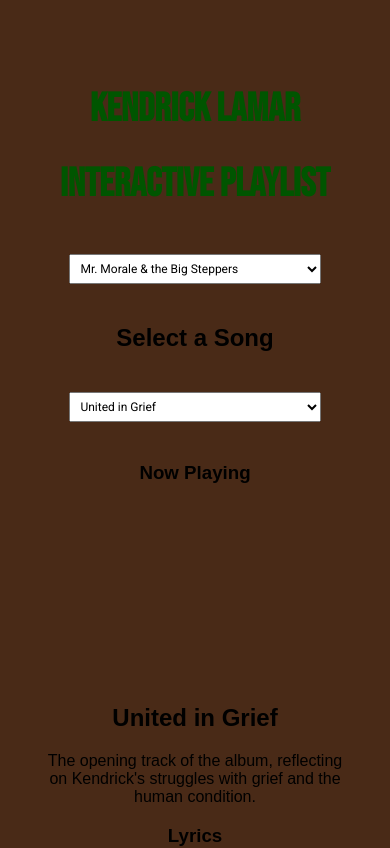
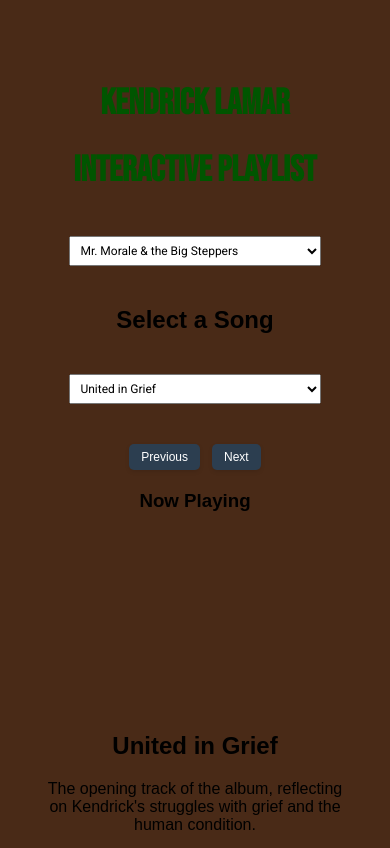
Before and after one commit to currenjin/interactive-playlist, a React (Create React App) app: page / in a window 390 px wide. Shown: the top 848 px of the page. Built offline with nearby package versions, Linux system fonts and the light colour scheme.

Commit message:
Feat: 곡 이전/다음 재생 및 자동재생 추가

```diff
--- a/src/App.css
+++ b/src/App.css
@@ -1,3 +1,4 @@
+/* App.css */
 .main-container {
   min-height: 100vh;
   padding: 20px;
@@ -34,13 +35,48 @@
   margin-top: 20px;
 }
 
+.navigation-buttons {
+  margin: 20px 0;
+}
+
+.navigation-buttons button {
+  background-color: #2C3E50;
+  color: white;
+  border: none;
+  padding: 10px 20px;
+  font-size: 16px;
+  cursor: pointer;
+  margin: 0 10px;
+  border-radius: 5px;
+  box-shadow: 0 2px 4px rgba(0, 0, 0, 0.1);
+  transition: background-color 0.3s ease, transform 0.2s ease;
+}
+
+.navigation-buttons button:hover {
+  background-color: #34495E;
+}
+
+.navigation-buttons button:active {
+  background-color: #1F2A38;
+  transform: scale(0.98);
+}
+
+.navigation-buttons button:focus {
+  outline: none;
+}
+
+.navigation-buttons button:disabled {
+  background-color: #BDC3C7;
+  cursor: not-allowed;
+}
+
 @media (max-width: 768px) {
   .main-container {
     padding: 10px;
   }
 
   h1 {
-    font-size: 50px;
+    font-size: 40px;
   }
 
   select {
@@ -52,11 +88,17 @@
     height: 220px;
     width: 100%;
   }
+
+  .navigation-buttons button {
+    padding: 8px 16px;
+    font-size: 14px;
+    margin: 0 8px;
+  }
 }
 
 @media (max-width: 480px) {
   h1 {
-    font-size: 40px;
+    font-size: 36px;
   }
 
   select {
@@ -67,4 +109,10 @@
   .youtube-player {
     height: 180px;
   }
+
+  .navigation-buttons button {
+    padding: 6px 12px;
+    font-size: 12px;
+    margin: 0 6px;
+  }
 }
--- a/src/App.js
+++ b/src/App.js
@@ -24,6 +24,22 @@
         setSelectedSong(0);
     }, [selectedAlbum]);
 
+    const handleNextSong = () => {
+        if (selectedSong < album.songs.length - 1) {
+            setSelectedSong(selectedSong + 1);
+        } else {
+            setSelectedSong(0);
+        }
+    };
+
+    const handlePreviousSong = () => {
+        if (selectedSong > 0) {
+            setSelectedSong(selectedSong - 1);
+        } else {
+            setSelectedSong(album.songs.length - 1);
+        }
+    };
+
     return (
         <div className="main-container">
             <h1>Kendrick Lamar</h1>
@@ -32,8 +48,14 @@
                 setSelectedAlbum(albumKey);
                 setSelectedSong(0);
             }} />
-            <SongSelect album={album} onSongSelect={(songIndex) => setSelectedSong(songIndex)} />
-            <Player videoId={song.youtubeId} />
+            <SongSelect album={album} selectedSong={selectedSong} onSongSelect={(songIndex) => setSelectedSong(songIndex)} />
+
+            <div className="navigation-buttons">
+                <button onClick={handlePreviousSong}>Previous</button>
+                <button onClick={handleNextSong}>Next</button>
+            </div>
+
+            <Player videoId={song.youtubeId} onSongEnd={handleNextSong} />
             <SongDetails song={song} />
         </div>
     );
--- a/src/components/Player.js
+++ b/src/components/Player.js
@@ -1,15 +1,27 @@
 import React, { useEffect, useRef } from 'react';
 
-export default function Player({ videoId }) {
+export default function Player({ videoId, onSongEnd }) {
     const playerRef = useRef(null);
     const playerInstance = useRef(null);
 
     useEffect(() => {
-        const script = document.createElement('script');
-        script.src = "https://www.youtube.com/iframe_api";
-        document.body.appendChild(script);
+        if (!window.YT) {
+            const script = document.createElement('script');
+            script.src = "https://www.youtube.com/iframe_api";
+            document.body.appendChild(script);
 
-        window.onYouTubeIframeAPIReady = () => {
+            window.onYouTubeIframeAPIReady = () => {
+                playerInstance.current = new window.YT.Player(playerRef.current, {
+                    height: '390',
+                    width: '640',
+                    videoId: videoId,
+                    events: {
+                        'onReady': onPlayerReady,
+                        'onStateChange': onPlayerStateChange
+                    }
+                });
+            };
+        } else {
             playerInstance.current = new window.YT.Player(playerRef.current, {
                 height: '390',
                 width: '640',
@@ -19,24 +31,24 @@
                     'onStateChange': onPlayerStateChange
                 }
             });
-        };
+        }
 
         return () => {
-            document.body.removeChild(script);
+            if (playerInstance.current) {
+                playerInstance.current.destroy();
+            }
         };
-    }, [videoId]);
-
-    useEffect(() => {
-        if (playerInstance.current) {
-            playerInstance.current.loadVideoById(videoId);
-        }
     }, [videoId]);
 
     const onPlayerReady = (event) => {
         event.target.playVideo();
     };
 
-    const onPlayerStateChange = (event) => {};
+    const onPlayerStateChange = (event) => {
+        if (event.data === window.YT.PlayerState.ENDED) {
+            onSongEnd();
+        }
+    };
 
     return (
         <div>
--- a/src/components/SongSelect.js
+++ b/src/components/SongSelect.js
@@ -1,10 +1,10 @@
 import React from 'react';
 
-export default function SongSelect({ album, onSongSelect }) {
+export default function SongSelect({ album, selectedSong, onSongSelect }) {
     return (
         <div>
             <h2>Select a Song</h2>
-            <select onChange={e => onSongSelect(e.target.value)}>
+            <select value={selectedSong} onChange={e => onSongSelect(parseInt(e.target.value, 10))}>
                 {album.songs.map((song, index) => (
                     <option key={index} value={index}>
                         {song.title}
```
